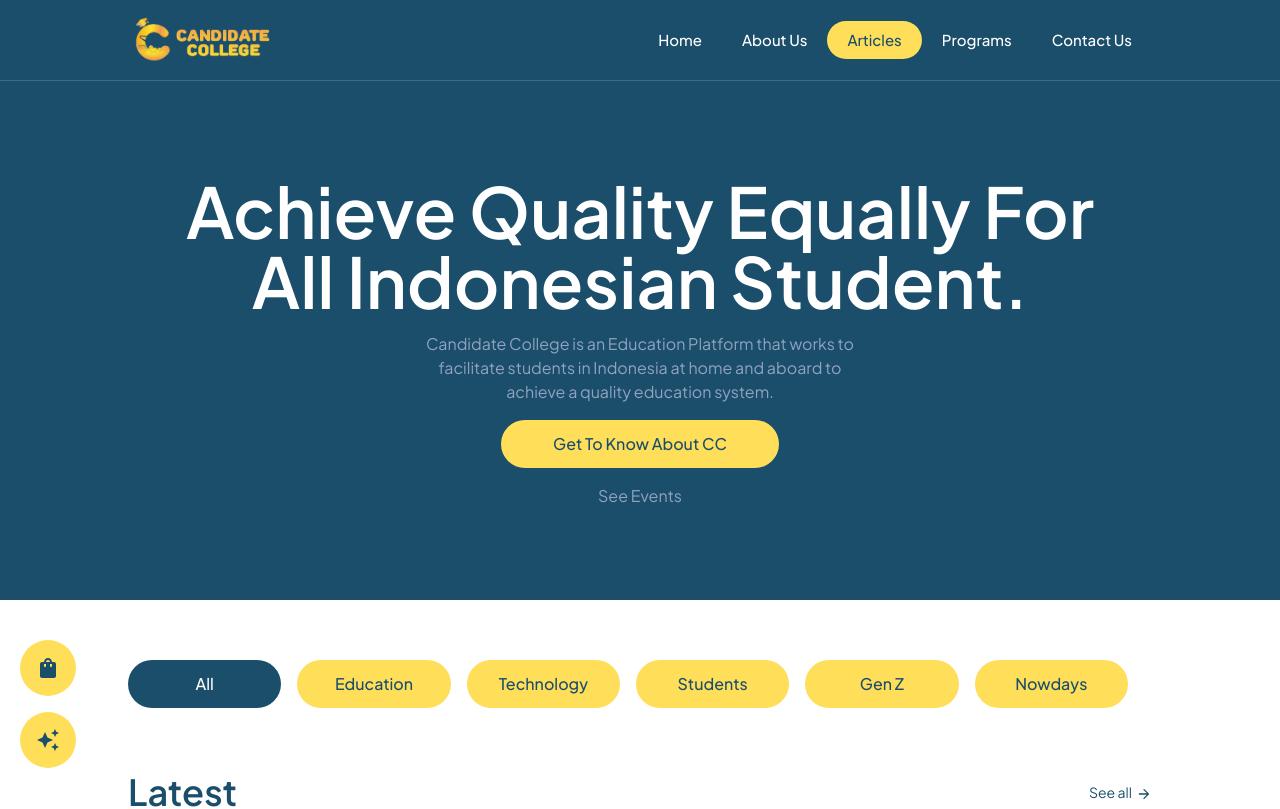
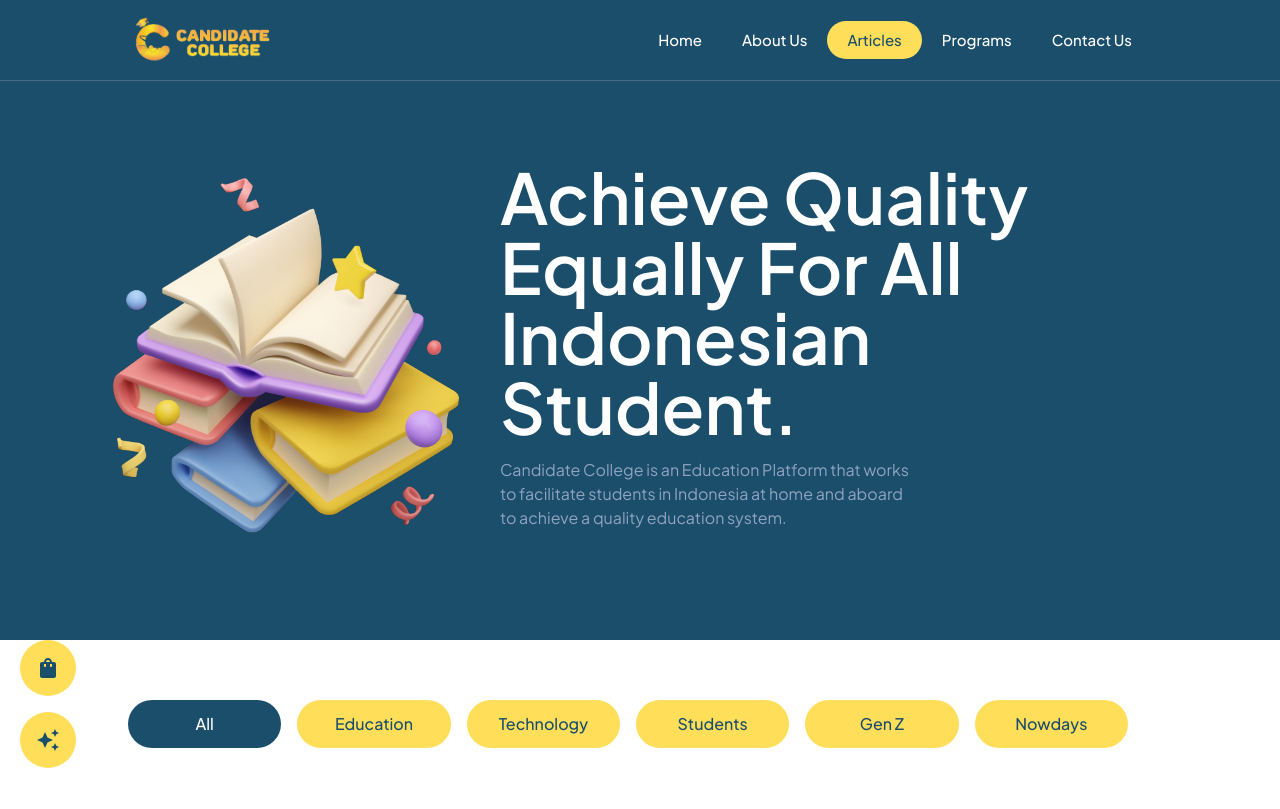
Before and after one commit to candidatecollege/candidate-college, a Next.js app: page /articles in a window 1280 px wide. Shown: the top 809 px of the page. Built offline with nearby package versions, Linux system fonts and the light colour scheme.

Commit message:
modified article banner

```diff
--- a/src/app/articles/page.tsx
+++ b/src/app/articles/page.tsx
@@ -28,18 +28,26 @@ const Articles = () => {
       <Navbar active='Articles' />
 
       {/* Hero */}
-      <section className="flex flex-col pt-36 gap-4 px-5 md:max-w-6xl md:mx-auto py-12 bg-primary md:justify-center md:items-center relative h-fit md:h-[75vh]">
-        <h1 className="font-semibold text-white text-3xl md:text-[70px] md:w-[90%] md:text-center md:leading-[100%] leading-[150%]">
-        Achieve Quality Equally For All Indonesian Student.
-        </h1>
+      <section className="flex flex-col md:flex-row pt-28 gap-4 px-5 md:max-w-6xl md:mx-auto py-12 bg-primary md:justify-center md:items-center relative h-fit md:h-[80vh]">
 
-        <p className="text-gray text-sm md:text-center lg:text-base md:w-[40%]">
-        Candidate College is an Education Platform that works to facilitate students in Indonesia at home and aboard to achieve a quality education system.
-        </p>
+        <Image
+          src={'/decoration/article.png'}
+          width={0}
+          height={0}
+          className='w-[25rem]'
+          alt='Article Decoration'
+          title='Article Decoration'
+        />
 
-        <Link href='/about' title='Get To Know About CC' about='Get To Know About CC' className='bg-secondary text-primary font-medium text-base rounded-full px-5 py-3 text-center cursor-pointer md:w-1/4 mt-6 md:mt-0'>Get To Know About CC</Link>
+        <div className="flex flex-col gap-4 mb-3">
+          <h1 className="font-semibold text-white text-3xl md:text-[70px] md:w-[90%] md:leading-[100%] leading-[150%]">
+          Achieve Quality Equally For All Indonesian Student.
+          </h1>
 
-        <Link href='/events' title='See Events on Candidate College' about='See Events on Candidate College' className='bg-transparent text-gray font-normal -mt-3 text-base rounded-full px-5 py-3 text-center cursor-pointer md:w-1/4'>See Events</Link>
+          <p className="text-gray text-sm lg:text-base md:w-[60%]">
+          Candidate College is an Education Platform that works to facilitate students in Indonesia at home and aboard to achieve a quality education system.
+          </p>
+        </div>
       </section>
 
       {/* Articles */}
```
Also changed, not shown: public/decoration/article.png (added).
